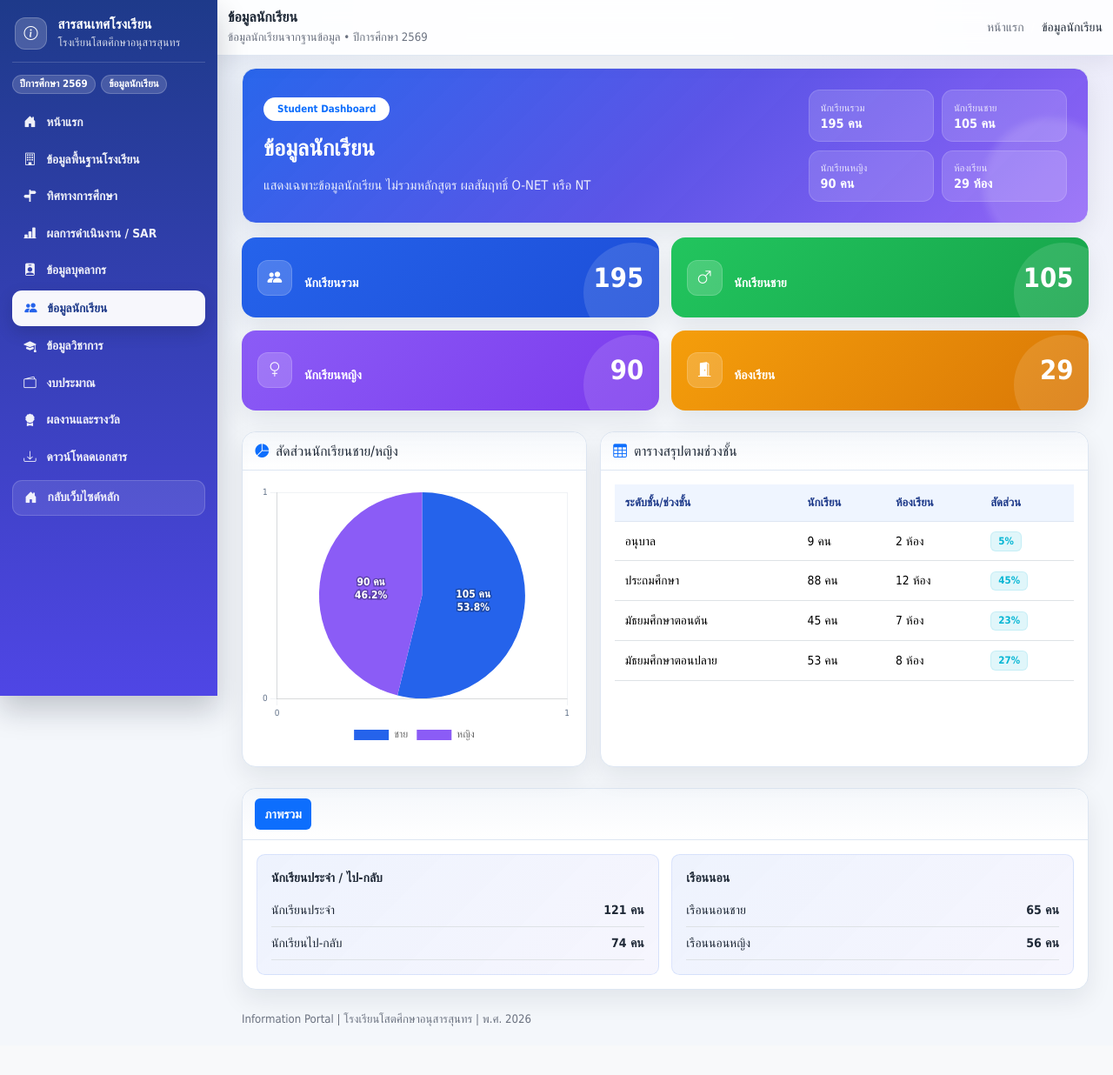
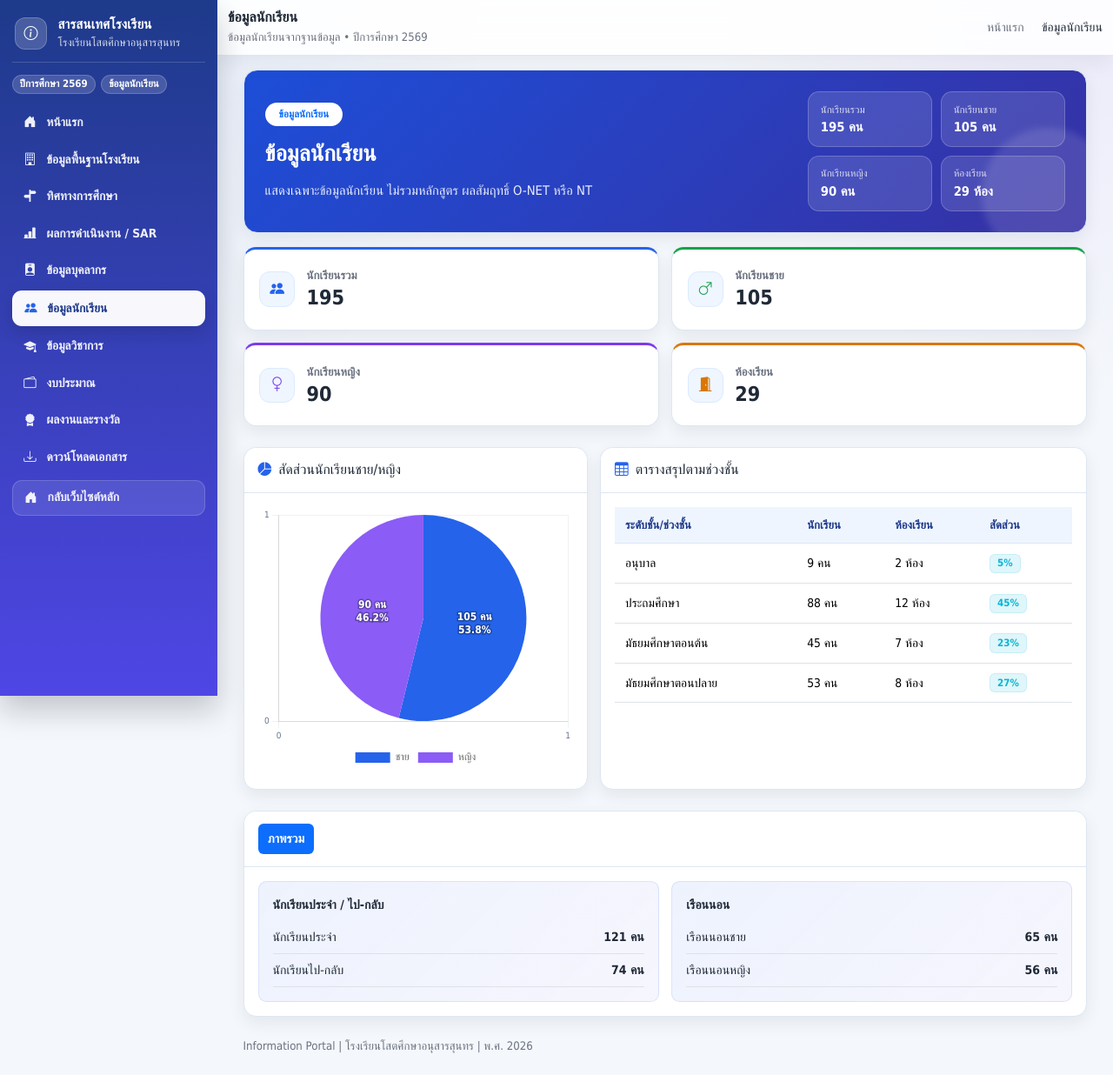
Before and after one commit to IttiponGit/web_anusarn, a PHP site: page /information/pages/students.html in a window 1280 px wide. Shown: the whole page at 87% size. Before the commit the page ends 1180 px from the top, so only its background shows below. Run offline with PHP 8.4, Linux system fonts and the light colour scheme.

Commit message:
Unify information dashboard UI

```diff
--- a/information/assets/css/style.css
+++ b/information/assets/css/style.css
@@ -15,7 +15,7 @@
   --school-text: #1f2937;
   --school-muted: #6b7280;
   --school-border: #dde6f2;
-  --school-shadow: 0 0.75rem 1.8rem rgba(15, 23, 42, 0.08);
+  --school-shadow: 0 0.45rem 1.2rem rgba(15, 23, 42, 0.07);
   --sidebar-width: 250px;
   --topbar-height: 64px;
   --chart-height: 350px;
@@ -244,7 +244,13 @@ body::before {
 }
 
 .page-content {
-  padding: calc(var(--topbar-height) + 0.9rem) 1rem 1rem;
+  padding: calc(var(--topbar-height) + 1rem) 1.1rem 1.25rem;
+}
+
+.page-content > .container-fluid {
+  width: 100%;
+  max-width: 1500px;
+  margin-inline: auto;
 }
 
 .hero-panel,
@@ -252,17 +258,17 @@ body::before {
 .table-card,
 .metric-card {
   border: 1px solid var(--school-border);
-  border-radius: 1rem;
+  border-radius: 0.9rem;
   box-shadow: var(--school-shadow);
 }
 
 .hero-panel {
   position: relative;
   overflow: hidden;
-  padding: 1.6rem 1.8rem;
-  margin-bottom: 1rem;
+  padding: 1.45rem 1.6rem;
+  margin-bottom: 1.25rem;
   background:
-    linear-gradient(135deg, rgba(37, 99, 235, 0.98), rgba(79, 70, 229, 0.92) 52%, rgba(139, 92, 246, 0.94));
+    linear-gradient(135deg, #1d4ed8, #3730a3);
   color: #fff;
 }
 
@@ -308,11 +314,11 @@ body::before {
 .section-card .card-header,
 .table-card .card-header,
 .metric-card .card-header {
-  padding: 0.7rem 0.9rem;
-  background: linear-gradient(180deg, rgba(244, 247, 251, 0.94), rgba(255, 255, 255, 0.96));
+  padding: 0.85rem 1rem;
+  background: #fff;
   border-bottom: 1px solid var(--school-border);
-  border-top-left-radius: 1rem;
-  border-top-right-radius: 1rem;
+  border-top-left-radius: 0.9rem;
+  border-top-right-radius: 0.9rem;
 }
 
 .section-card .card-header h3,
@@ -1269,18 +1275,6 @@ body[data-page="students"] .metric-icon {
   margin-bottom: 0;
 }
 
-body[data-page="direction"] .section-card .card-header .badge {
-  display: none;
-}
-
-body[data-page="performance"] .section-card .card-header .badge {
-  display: none;
-}
-
-body[data-page="personnel"] .section-card .card-header .badge {
-  display: none;
-}
-
 body[data-page="personnel"] .admin-card {
   display: flex;
   gap: 18px;
@@ -1568,3 +1562,181 @@ body[data-page="personnel"] .personnel-legend-count {
     padding: 0.55rem 0.6rem;
   }
 }
+
+/* Unified information dashboard components */
+.section-card .card-header > .badge {
+  display: none;
+}
+
+.section-card .card-header {
+  min-height: 3.25rem;
+}
+
+.section-card .card-header h3 i {
+  color: var(--school-blue-700) !important;
+}
+
+.metric-card {
+  --metric-accent: var(--school-blue-700);
+  min-height: 104px;
+  background: var(--school-surface) !important;
+  border: 1px solid var(--school-border);
+  border-top: 3px solid var(--metric-accent);
+  color: var(--school-text);
+  box-shadow: var(--school-shadow);
+}
+
+.metric-card::after {
+  display: none;
+}
+
+.metric-blue { --metric-accent: var(--school-blue-700); }
+.metric-green { --metric-accent: #16a34a; }
+.metric-yellow { --metric-accent: #d97706; }
+.metric-purple,
+.metric-pink { --metric-accent: #7c3aed; }
+
+body[data-page] .metric-card > .card-body {
+  position: relative;
+  z-index: 1;
+  display: flex;
+  align-items: center;
+  width: 100%;
+  min-height: inherit;
+  padding: 1rem 1.1rem;
+}
+
+.metric-card .metric-heading {
+  width: 100%;
+  gap: 0.85rem;
+}
+
+.metric-card .metric-heading > div {
+  min-width: 0;
+}
+
+.metric-card .metric-icon {
+  width: 2.65rem;
+  height: 2.65rem;
+  color: var(--metric-accent);
+  background: #eff6ff;
+  border: 1px solid #dbeafe;
+}
+
+.metric-card .metric-label,
+body[data-page="students"] .metric-card .metric-label {
+  color: var(--school-muted);
+  font-size: 0.82rem;
+  font-weight: 700;
+}
+
+.metric-card .metric-value,
+body[data-page="home"] .metric-card .metric-value,
+body[data-page="students"] .metric-card .metric-value {
+  margin: 0.22rem 0 0 !important;
+  color: var(--school-text);
+  font-size: clamp(1.45rem, 1.8vw, 1.85rem);
+  font-weight: 800;
+  line-height: 1.15;
+  overflow-wrap: anywhere;
+}
+
+.metric-card .metric-value-long {
+  font-size: 1rem;
+  line-height: 1.35;
+}
+
+.metric-card .metric-note,
+body[data-page="home"] .metric-card .metric-note {
+  margin-top: 0.35rem;
+  color: var(--school-muted);
+  font-size: 0.76rem;
+}
+
+.summary-chip {
+  min-height: 64px;
+  display: flex;
+  flex-direction: column;
+  justify-content: center;
+  padding: 0.75rem 0.85rem;
+  border-color: rgba(255, 255, 255, 0.2);
+  background: rgba(255, 255, 255, 0.12);
+}
+
+.summary-chip .label {
+  line-height: 1.35;
+}
+
+.summary-chip strong {
+  margin-top: 0.18rem;
+  font-size: 0.92rem;
+}
+
+.award-section-head {
+  margin-bottom: 0;
+}
+
+.award-section-desc {
+  margin-top: 0.2rem;
+}
+
+.awards-page .awards-tab-content {
+  padding-top: 0.8rem;
+}
+
+.nav-link:focus-visible,
+.btn:focus-visible,
+.award-list-item:focus-visible,
+.main-site-link:focus-visible {
+  outline: 3px solid rgba(37, 99, 235, 0.28);
+  outline-offset: 2px;
+}
+
+@media (max-width: 991.98px) {
+  .summary-grid {
+    grid-template-columns: repeat(2, minmax(0, 1fr));
+  }
+
+  .hero-panel {
+    padding: 1.2rem;
+  }
+}
+
+@media (max-width: 575.98px) {
+  .page-content {
+    padding-top: calc(var(--topbar-height) + 0.75rem);
+  }
+
+  .hero-panel {
+    margin-bottom: 1rem;
+  }
+
+  .metric-card {
+    min-height: 96px;
+  }
+
+  body[data-page] .metric-card > .card-body {
+    padding: 0.9rem;
+  }
+
+  .metric-card .metric-icon {
+    width: 2.45rem;
+    height: 2.45rem;
+  }
+
+  .section-card .nav-pills {
+    flex-wrap: nowrap !important;
+    overflow-x: auto;
+    padding-bottom: 0.2rem;
+  }
+
+  .section-card .nav-pills .nav-link {
+    white-space: nowrap;
+  }
+}
+
+@media (max-width: 379.98px) {
+  .summary-grid {
+    grid-template-columns: 1fr;
+  }
+}
--- a/information/assets/js/main.js
+++ b/information/assets/js/main.js
@@ -38,6 +38,19 @@
     budget: ['งบประมาณ', 'ข้อมูลการจัดสรรงบประมาณของโรงเรียน', 'งบประมาณ', 'มุมมองการใช้ทรัพยากรในปีงบประมาณปัจจุบัน'],
     awards: ['ผลงานและรางวัล', 'เกียรติยศและผลงานเด่นของโรงเรียน', 'ผลงานและรางวัล', 'รวบรวมรางวัลและผลงานในรูปแบบการ์ด'],
     downloads: ['ดาวน์โหลดเอกสาร', 'รายการไฟล์และเอกสารสำคัญ', 'ดาวน์โหลดเอกสาร', 'เอกสารสำหรับใช้งานทั่วไปในรูปแบบตารางที่อ่านง่าย']
+  };
+
+  const pageKicker = {
+    home: 'ภาพรวมสารสนเทศ',
+    basic: 'ข้อมูลสถานศึกษา',
+    direction: 'ทิศทางการศึกษา',
+    performance: 'ผลการดำเนินงาน',
+    personnel: 'ข้อมูลบุคลากร',
+    students: 'ข้อมูลนักเรียน',
+    academic: 'ข้อมูลวิชาการ',
+    budget: 'ข้อมูลงบประมาณ',
+    awards: 'ผลงานและรางวัล',
+    downloads: 'ศูนย์รวมเอกสาร'
   };
 
   const dataFilesByPage = {
@@ -229,6 +242,19 @@
       target.innerHTML = menuMarkup;
     });
 
+    document.querySelectorAll('[data-bs-target="#mobileSidebar"]').forEach((button) => {
+      button.setAttribute('aria-controls', 'mobileSidebar');
+      button.setAttribute('aria-label', 'เปิดเมนูสารสนเทศ');
+    });
+    document.querySelectorAll('.mobile-sidebar .btn-close').forEach((button) => {
+      button.setAttribute('aria-label', 'ปิดเมนู');
+    });
+    document.querySelectorAll('[data-bs-toggle="pill"], [data-bs-toggle="tab"]').forEach((button) => {
+      const target = button.getAttribute('data-bs-target');
+      if (target?.startsWith('#')) button.setAttribute('aria-controls', target.slice(1));
+      button.setAttribute('aria-selected', button.classList.contains('active') ? 'true' : 'false');
+    });
+
     const offcanvasEl = byId('mobileSidebar');
     if (offcanvasEl && window.bootstrap) {
       const instance = window.bootstrap.Offcanvas.getOrCreateInstance(offcanvasEl);
@@ -261,6 +287,8 @@
     setText('heroSubtitle', heroSubtitle);
     setText('heroYear', academicYear);
     setText('heroSchoolName', SCHOOL_NAME);
+    const kicker = document.querySelector('.hero-panel .badge');
+    if (kicker && pageKicker[page]) kicker.textContent = pageKicker[page];
 
     const breadcrumb = byId('breadcrumbTrail');
     if (breadcrumb) {
@@ -319,7 +347,37 @@
 
   function renderPerformance(data) {
     const indicators = data.school?.sarIndicators || [];
-    setSummaryValues([`${indicators.length} ตัวชี้วัด`, `${indicators.filter((x) => String(x.status).includes('ผ่าน')).length} รายการ`, ACADEMIC_YEAR, 'SAR']);
+    const passedCount = indicators.filter((item) => String(item.status).includes('ผ่าน')).length;
+    const developingCount = indicators.length - passedCount;
+    const reportYear = data.school?.academicYear || ACADEMIC_YEAR || '-';
+    setSummaryValues([
+      `${indicators.length} ตัวชี้วัด`,
+      `${passedCount} รายการ`,
+      `${developingCount} รายการ`,
+      reportYear
+    ]);
+    const cards = byId('sarCards');
+    if (cards) {
+      const icons = ['bi-bullseye', 'bi-graph-up-arrow', 'bi-check2-circle', 'bi-clipboard-data-fill'];
+      cards.innerHTML = indicators.map((item, index) => {
+        const color = String(item.status).includes('ผ่าน') ? 'metric-green' : 'metric-yellow';
+        return `
+        <div class="col-12 col-md-6 col-xxl-3">
+          <div class="metric-card ${color} h-100">
+            <div class="card-body">
+              <div class="metric-heading">
+                <span class="metric-icon"><i class="bi ${icons[index % icons.length]}"></i></span>
+                <div>
+                  <div class="metric-label">${escapeHtml(item.name)}</div>
+                  <div class="metric-value">${escapeHtml(item.actual)}%</div>
+                  <div class="metric-note">เป้าหมาย ${escapeHtml(item.target)}% • ${escapeHtml(item.status)}</div>
+                </div>
+              </div>
+            </div>
+          </div>
+        </div>`;
+      }).join('');
+    }
     const tbody = byId('sarTableBody');
     if (tbody) {
       const toPercentNumber = (value) => Number(String(value ?? '').replace('%', '').trim());
@@ -476,7 +534,7 @@
     const categoryCountDisplay = `${formatCount(categoryCount)} หมวด`;
     const itemCountDisplay = `${formatCount(itemCount)} รายการ`;
 
-    setSummaryValues([fiscalYear, `${formatCurrency(totalBudget)} บาท`, `${categoryCount} หมวด`, 'API']);
+    setSummaryValues([fiscalYear, `${formatCurrency(totalBudget)} บาท`, `${categoryCount} หมวด`, 'ข้อมูลล่าสุด']);
     setMetricValues([
       fiscalYear,
       categoryCountDisplay,
@@ -594,7 +652,8 @@
     const activityCounts = {
       student: summary.student ?? awardsByCategory.student.length,
       personnel: summary.personnel ?? summary.staff ?? awardsByCategory.personnel.length,
-      school: summary.school ?? summary.institution ?? awardsByCategory.school.length
+      school: summary.school ?? summary.institution ?? awardsByCategory.school.length,
+      total: summary.total ?? allAwards.length
     };
     document.querySelectorAll('[data-awards-summary]').forEach((item) => {
       const summaryKey = item.dataset.awardsSummary === 'staff' ? 'personnel' : (item.dataset.awardsSummary === 'institution' ? 'school' : item.dataset.awardsSummary);
--- a/information/pages/academic.html
+++ b/information/pages/academic.html
@@ -29,7 +29,7 @@
       <header class="app-topbar d-flex align-items-center">
         <div class="container-fluid d-flex align-items-center justify-content-between gap-3">
           <div class="d-flex align-items-center gap-3 topbar-shell">
-            <button class="btn btn-primary d-lg-none rounded-circle shadow-sm" type="button" data-bs-toggle="offcanvas" data-bs-target="#mobileSidebar" aria-controls="mobileSidebar">
+            <button class="btn btn-primary d-lg-none rounded-circle shadow-sm" type="button" data-bs-toggle="offcanvas" data-bs-target="#mobileSidebar" aria-controls="mobileSidebar" aria-label="เปิดเมนูสารสนเทศ">
               <i class="bi bi-list"></i>
             </button>
             <div class="d-flex flex-column">
@@ -48,7 +48,7 @@
           <section class="hero-panel rounded-4 p-3 p-xl-4 mb-3">
             <div class="row align-items-center g-4">
               <div class="col-xl-8">
-                <span class="badge rounded-pill bg-white text-primary mb-3 px-3 py-2">Academic Dashboard</span>
+                <span class="badge rounded-pill bg-white text-primary mb-3 px-3 py-2">ข้อมูลวิชาการ</span>
                 <h2 class="display-6 fw-bold mb-3" id="heroTitle">ข้อมูลวิชาการ</h2>
                 <p class="lead mb-0" id="heroSubtitle">หลักสูตรสถานศึกษา ผลสัมฤทธิ์ทางการเรียน O-NET NT และการสำเร็จการศึกษา</p>
               </div>
@@ -198,7 +198,7 @@
         <h5 class="offcanvas-title mb-1" id="mobileSidebarLabel">สารสนเทศโรงเรียน</h5>
         <p class="mb-0 small" data-school-name>โรงเรียนโสตศึกษาอนุสารสุนทร</p>
       </div>
-      <button type="button" class="btn-close" data-bs-dismiss="offcanvas" aria-label="Close"></button>
+      <button type="button" class="btn-close" data-bs-dismiss="offcanvas" aria-label="ปิดเมนู"></button>
     </div>
     <div class="offcanvas-body">
       <div class="sidebar-meta mb-3"><span class="badge rounded-pill">ปีการศึกษา <span data-academic-year>2569</span></span></div>
--- a/information/pages/performance.html
+++ b/information/pages/performance.html
@@ -31,7 +31,7 @@
       <header class="app-topbar d-flex align-items-center">
         <div class="container-fluid d-flex align-items-center justify-content-between gap-3">
           <div class="d-flex align-items-center gap-3 topbar-shell">
-            <button class="btn btn-primary d-lg-none rounded-circle shadow-sm" type="button" data-bs-toggle="offcanvas" data-bs-target="#mobileSidebar">
+            <button class="btn btn-primary d-lg-none rounded-circle shadow-sm" type="button" data-bs-toggle="offcanvas" data-bs-target="#mobileSidebar" aria-controls="mobileSidebar" aria-label="เปิดเมนูสารสนเทศ">
               <i class="bi bi-list"></i>
             </button>
             <div class="d-flex flex-column">
@@ -51,7 +51,7 @@
           <section class="hero-panel rounded-4 p-3 p-xl-4 mb-3">
             <div class="row align-items-center g-4">
               <div class="col-lg-8">
-                <span class="badge rounded-pill bg-white text-primary mb-3 px-3 py-2">Performance Dashboard</span>
+                <span class="badge rounded-pill bg-white text-primary mb-3 px-3 py-2">ผลการดำเนินงาน</span>
                 <h2 class="display-6 fw-bold mb-3" id="heroTitle">ผลการดำเนินงาน / SAR</h2>
                 <p class="lead mb-0" id="heroSubtitle">สรุปผลการดำเนินงานพร้อมกราฟและสถานะเป้าหมาย</p>
               </div>
@@ -117,7 +117,7 @@
         <h5 class="offcanvas-title mb-1" id="mobileSidebarLabel">สารสนเทศโรงเรียน</h5>
         <p class="mb-0 small" data-school-name>โรงเรียนโสตศึกษาอนุสารสุนทร</p>
       </div>
-      <button type="button" class="btn-close" data-bs-dismiss="offcanvas" aria-label="Close"></button>
+      <button type="button" class="btn-close" data-bs-dismiss="offcanvas" aria-label="ปิดเมนู"></button>
     </div>
     <div class="offcanvas-body">
       <div class="sidebar-meta mb-3">
--- a/information/pages/students.html
+++ b/information/pages/students.html
@@ -32,7 +32,7 @@
       <header class="app-topbar d-flex align-items-center">
         <div class="container-fluid d-flex align-items-center justify-content-between gap-3">
           <div class="d-flex align-items-center gap-3 topbar-shell">
-            <button class="btn btn-primary d-lg-none rounded-circle shadow-sm" type="button" data-bs-toggle="offcanvas" data-bs-target="#mobileSidebar" aria-controls="mobileSidebar">
+            <button class="btn btn-primary d-lg-none rounded-circle shadow-sm" type="button" data-bs-toggle="offcanvas" data-bs-target="#mobileSidebar" aria-controls="mobileSidebar" aria-label="เปิดเมนูสารสนเทศ">
               <i class="bi bi-list"></i>
             </button>
             <div class="d-flex flex-column">
@@ -53,7 +53,7 @@
           <section class="hero-panel rounded-4 p-3 p-xl-4 mb-3">
             <div class="row align-items-center g-4">
               <div class="col-xl-8">
-                <span class="badge rounded-pill bg-white text-primary mb-3 px-3 py-2">Student Dashboard</span>
+                <span class="badge rounded-pill bg-white text-primary mb-3 px-3 py-2">ข้อมูลนักเรียน</span>
                 <h2 class="display-6 fw-bold mb-3" id="heroTitle">ข้อมูลนักเรียน</h2>
                 <p class="lead mb-0" id="heroSubtitle">ข้อมูล ณ วันที่ 10 มิถุนายน 2569</p>
               </div>
@@ -72,12 +72,9 @@
             <div class="col-12 col-md-6 col-xxl-3">
               <div class="metric-card metric-blue h-100">
                 <div class="card-body">
-                  <div class="student-metric-line">
+                  <div class="metric-heading">
                     <span class="metric-icon"><i class="bi bi-people-fill"></i></span>
-                    <div class="student-metric-text">
-                      <div class="metric-label">นักเรียนรวม</div>
-                      <div class="metric-value" id="studentsTotal">-</div>
-                    </div>
+                    <div><div class="metric-label">นักเรียนรวม</div><div class="metric-value" id="studentsTotal">-</div></div>
                   </div>
                 </div>
               </div>
@@ -85,12 +82,9 @@
             <div class="col-12 col-md-6 col-xxl-3">
               <div class="metric-card metric-green h-100">
                 <div class="card-body">
-                  <div class="student-metric-line">
+                  <div class="metric-heading">
                     <span class="metric-icon"><i class="bi bi-gender-male"></i></span>
-                    <div class="student-metric-text">
-                      <div class="metric-label">นักเรียนชาย</div>
-                      <div class="metric-value" id="maleTotal">-</div>
-                    </div>
+                    <div><div class="metric-label">นักเรียนชาย</div><div class="metric-value" id="maleTotal">-</div></div>
                   </div>
                 </div>
               </div>
@@ -98,12 +92,9 @@
             <div class="col-12 col-md-6 col-xxl-3">
               <div class="metric-card metric-purple h-100">
                 <div class="card-body">
-                  <div class="student-metric-line">
+                  <div class="metric-heading">
                     <span class="metric-icon"><i class="bi bi-gender-female"></i></span>
-                    <div class="student-metric-text">
-                      <div class="metric-label">นักเรียนหญิง</div>
-                      <div class="metric-value" id="femaleTotal">-</div>
-                    </div>
+                    <div><div class="metric-label">นักเรียนหญิง</div><div class="metric-value" id="femaleTotal">-</div></div>
                   </div>
                 </div>
               </div>
@@ -111,12 +102,9 @@
             <div class="col-12 col-md-6 col-xxl-3">
               <div class="metric-card metric-yellow h-100">
                 <div class="card-body">
-                  <div class="student-metric-line">
+                  <div class="metric-heading">
                     <span class="metric-icon"><i class="bi bi-door-open-fill"></i></span>
-                    <div class="student-metric-text">
-                      <div class="metric-label">ห้องเรียน</div>
-                      <div class="metric-value" id="classroomTotal">-</div>
-                    </div>
+                    <div><div class="metric-label">ห้องเรียน</div><div class="metric-value" id="classroomTotal">-</div></div>
                   </div>
                 </div>
               </div>
@@ -185,7 +173,7 @@
         <h5 class="offcanvas-title mb-1" id="mobileSidebarLabel">สารสนเทศโรงเรียน</h5>
         <p class="mb-0 small" data-school-name>โรงเรียนโสตศึกษาอนุสารสุนทร</p>
       </div>
-      <button type="button" class="btn-close" data-bs-dismiss="offcanvas" aria-label="Close"></button>
+      <button type="button" class="btn-close" data-bs-dismiss="offcanvas" aria-label="ปิดเมนู"></button>
     </div>
     <div class="offcanvas-body">
       <div class="sidebar-meta mb-3"><span class="badge rounded-pill">ปีการศึกษา <span data-academic-year>2569</span></span></div>
```
Also changed, not shown: information/index.html (+8 -24 lines), information/pages/awards.html (+8 -6 lines), information/pages/basic.html (+23 -16 lines), information/pages/budget.html (+7 -7 lines), information/pages/direction.html (+3 -4 lines), information/pages/downloads.html (+108 -4 lines), information/pages/personnel.html (+23 -19 lines).
